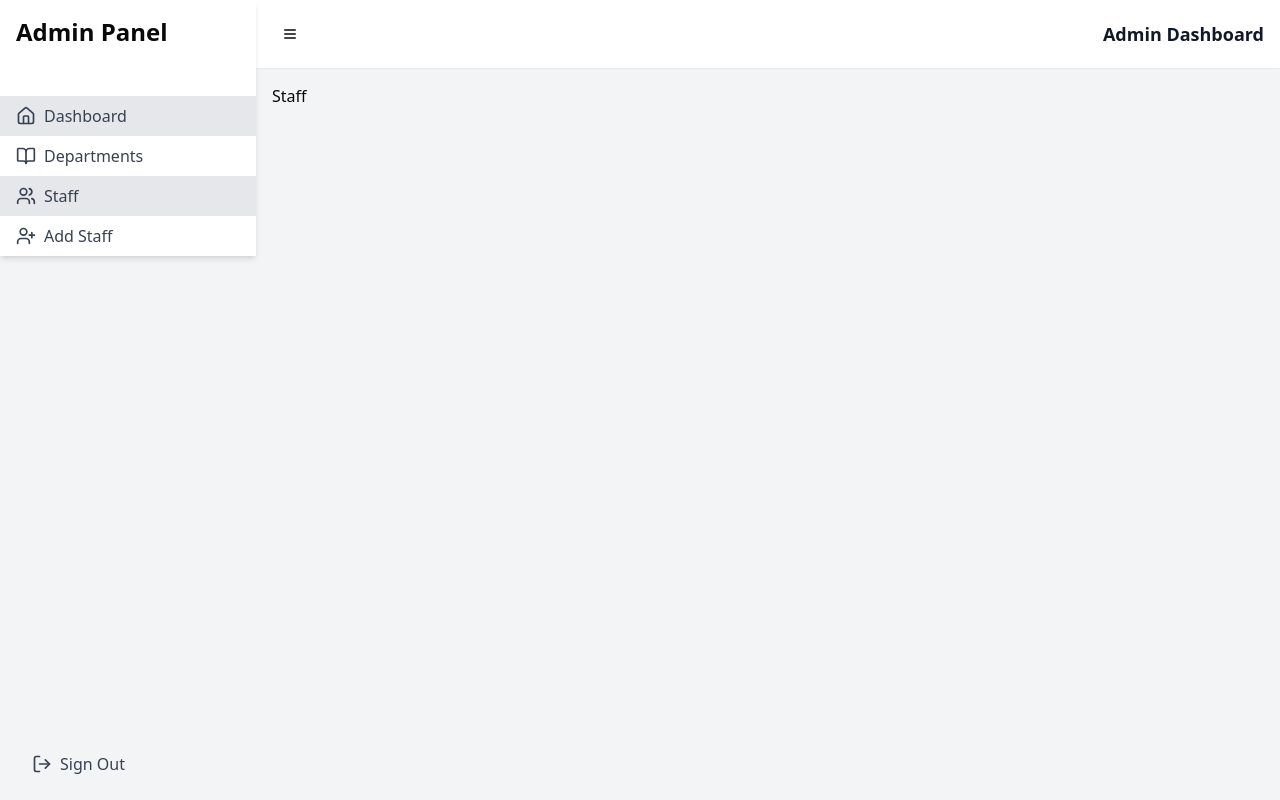
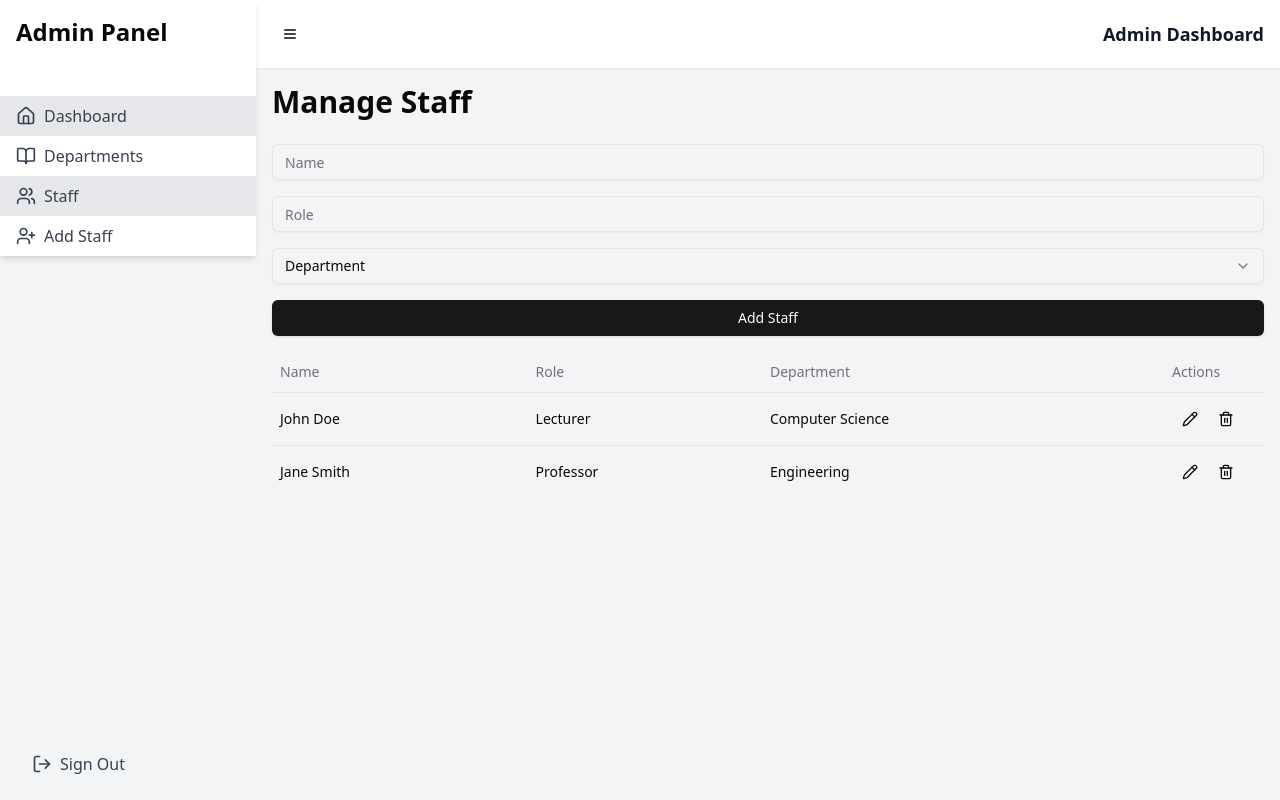
Before and after one commit to ngozi-dev/ResNet-face-recognition, a React (Vite) app in the folder view/: page /app/staff in a window 1280 px wide. Built offline with nearby package versions, Linux system fonts and the light colour scheme.

Commit message:
Added notification provider

```diff
--- a/view/package.json
+++ b/view/package.json
@@ -16,6 +16,7 @@
     "class-variance-authority": "^0.7.1",
     "clsx": "^2.1.1",
     "face-api.js": "^0.22.2",
+    "framer-motion": "^11.13.1",
     "lucide-react": "^0.465.0",
     "react": "^18.3.1",
     "react-dom": "^18.3.1",
--- a/view/src/App.tsx
+++ b/view/src/App.tsx
@@ -9,17 +9,27 @@ import SignIn from './app/auth/login/page'
 import Home from './app/page'
 import AdminLayout from './app/admin/layout'
 import AdminDashboard from './app/admin/dashboard/page'
+import { NotificationProvider } from './contexts/NotificationContext'
+import StaffPage from './app/admin/staff/page'
+import DepartmentsPage from './app/admin/departments/page'
 
 
 const routes = createBrowserRouter(
   createRoutesFromElements(
     <Route path='/'>
       <Route path="/" element={<Home />} />,
-      <Route path='auth/login' element={<SignIn />} />
-      <Route path="register" element={<StudentRegistration />} />
+      <Route path='auth/login' element={
+      <NotificationProvider>
+        <SignIn />
+      </NotificationProvider> } />
+      <Route path="register" element={
+        <NotificationProvider>
+          <StudentRegistration />
+        </NotificationProvider>} />
       <Route path='app' element={<AdminLayout />}>
         <Route index element={<AdminDashboard />} />
-        <Route path='staff' element={<div>Staff</div>} />
+        <Route path='staff' element={<StaffPage />} />
+        <Route path='department' element={<DepartmentsPage />} />
         <Route path='students' element={<div>Students</div>} />
       </Route>
       <Route path='*' element={<div>404</div>} />
--- a/view/src/app/admin/layout.tsx
+++ b/view/src/app/admin/layout.tsx
@@ -5,6 +5,7 @@ import AdminSidebar from '@/components/admin-sidebar'
 import { Button } from '@/components/ui/button'
 import { Menu } from 'lucide-react'
 import { Outlet } from 'react-router-dom'
+import { NotificationProvider } from '@/contexts/NotificationContext'
 
 export default function AdminLayout() {
   const [sidebarOpen, setSidebarOpen] = useState(false)
@@ -29,7 +30,9 @@ export default function AdminLayout() {
           </div>
         </header>
         <main className="flex-1 overflow-y-auto p-4 md:p-8">
-          <Outlet />
+          <NotificationProvider>
+            <Outlet />
+          </NotificationProvider>
         </main>
       </div>
     </div>
```
Also changed, not shown: 1 other file (tests, documents, lock files or other folders).
